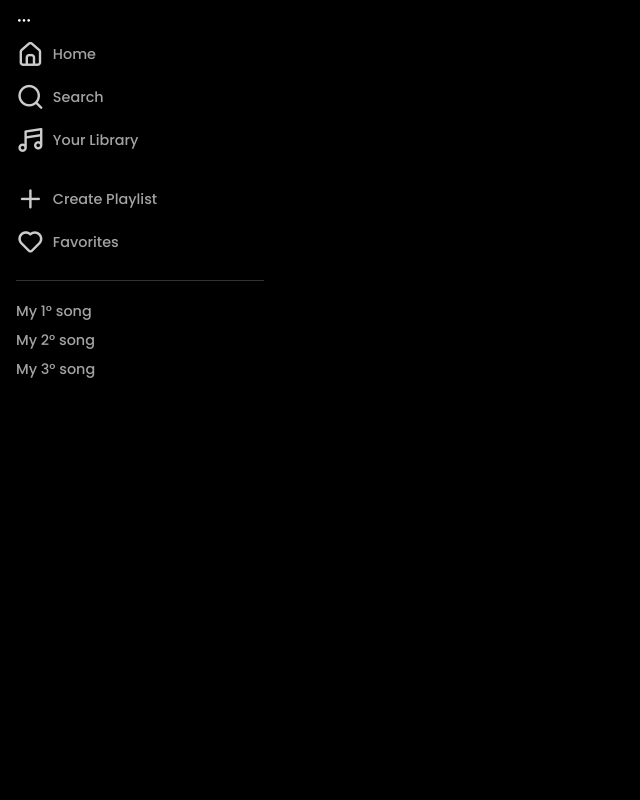
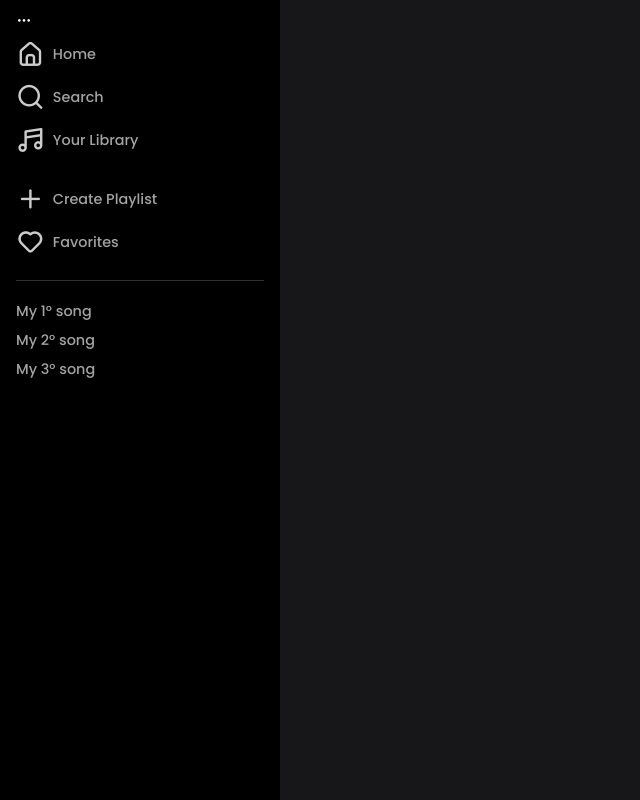
Before and after one commit to nestorlls/Musify, an Angular app: page / in a window 1280 px wide. Shown: the whole page, without its empty margins (0-640 px from the left). Built offline with nearby package versions, Linux system fonts and the light colour scheme.

Commit message:
[ADD] homepage styles

```diff
--- a/src/app/modules/home/pages/home-page/home-page.component.css
+++ b/src/app/modules/home/pages/home-page/home-page.component.css
@@ -0,0 +1,10 @@
+.home-wrapper {
+  margin: 0 0 0 17.5rem;
+  background: rgb(23, 23, 26);
+  background: linear-gradient(
+    90deg,
+    rgba(23, 23, 26, 1) 44%,
+    rgba(24, 24, 24, 1) 100%
+  );
+  min-height: 100vh;
+}
--- a/src/app/modules/home/pages/home-page/home-page.component.html
+++ b/src/app/modules/home/pages/home-page/home-page.component.html
@@ -1,2 +1,4 @@
 <app-side-bar></app-side-bar>
-<router-outlet></router-outlet>
+<div class="home-wrapper">
+  <router-outlet></router-outlet>
+</div>
```
